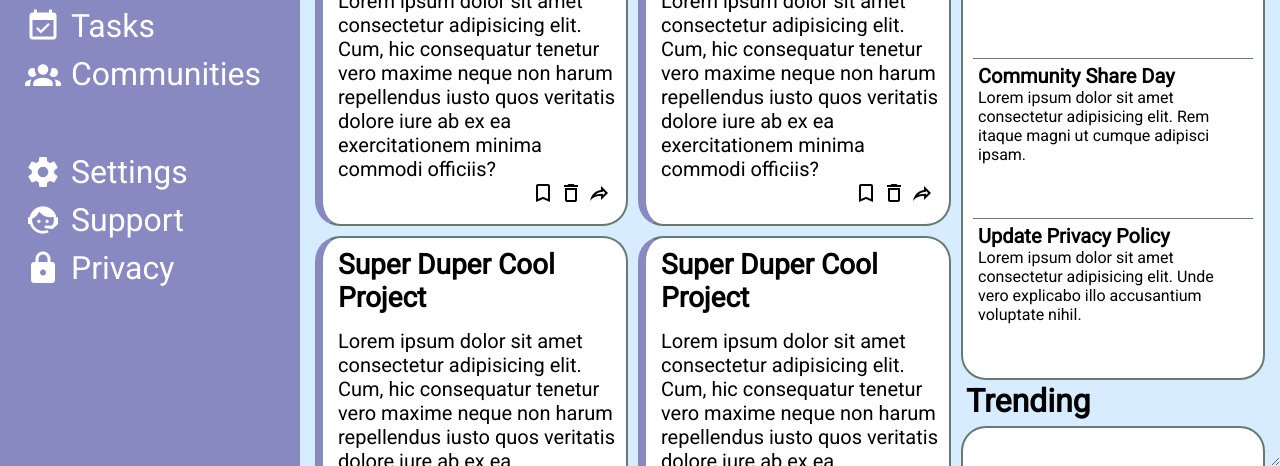
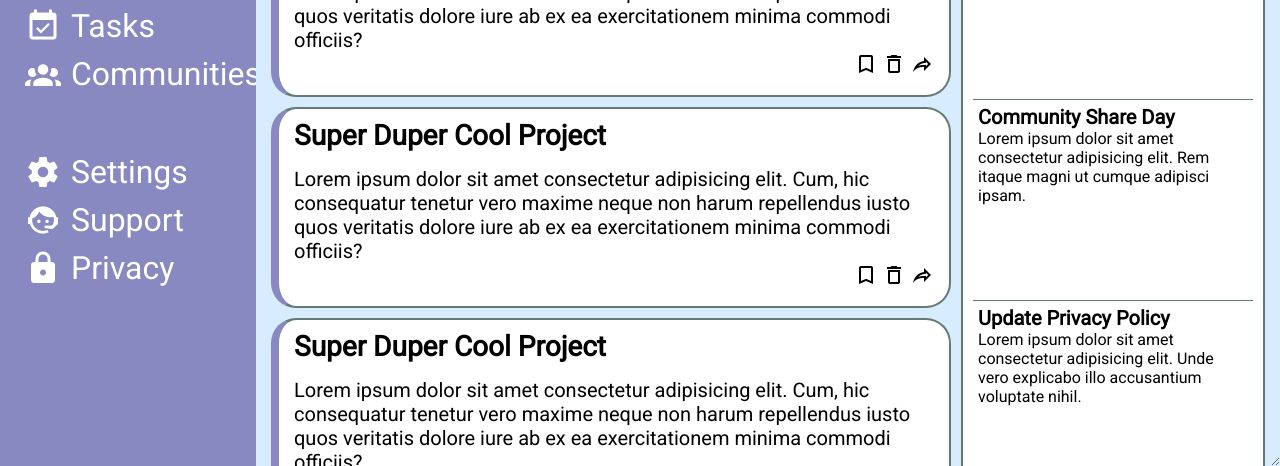
Before and after one commit to yrnisus/Admin-Dashboard, a plain HTML site: page index.html in a window 1280 px wide. Shown: the part 334-800 px from the top of the page. Drawn offline with Linux system fonts and the light colour scheme.

Commit message:
Start Test

```diff
--- a/styles.css
+++ b/styles.css
@@ -24,7 +24,8 @@ ul {
 .wrapper {
     display: grid;
     height: 100vh;
-    grid-template-columns: 300px 1fr;
+    /* grid-template-columns: 300px 1fr; */
+    grid-template-columns:   clamp(80px, 20%, 300px) 1fr;
     grid-template-rows: 175px 1fr;
 }
 
@@ -169,6 +170,8 @@ button:hover {
     grid-area: 2 / 2 / -1 / -1;
     display: grid;
     grid-template-columns: 3fr 3fr 1fr;
+    /* grid-template-columns: repeat(2, clamp(250px, 30%, 450px)) 200px; */
+    /* grid-template-columns: repeat(auto-fit, minmax(150px, 1fr)); */
     grid-template-rows: 30px 1fr;
     justify-content: center;
     gap: 10px;
@@ -200,7 +203,7 @@ width: 200px;
 .card-container {
     grid-area: 2 / 1 / -1 / 3;
     display: grid;
-    grid-template-columns: repeat(2, 1fr);
+    grid-template-columns: repeat(auto-fit, minmax(450px, 1fr));
     grid-template-rows: 1fr 1fr 1fr;
     gap: 10px;
 }
```
